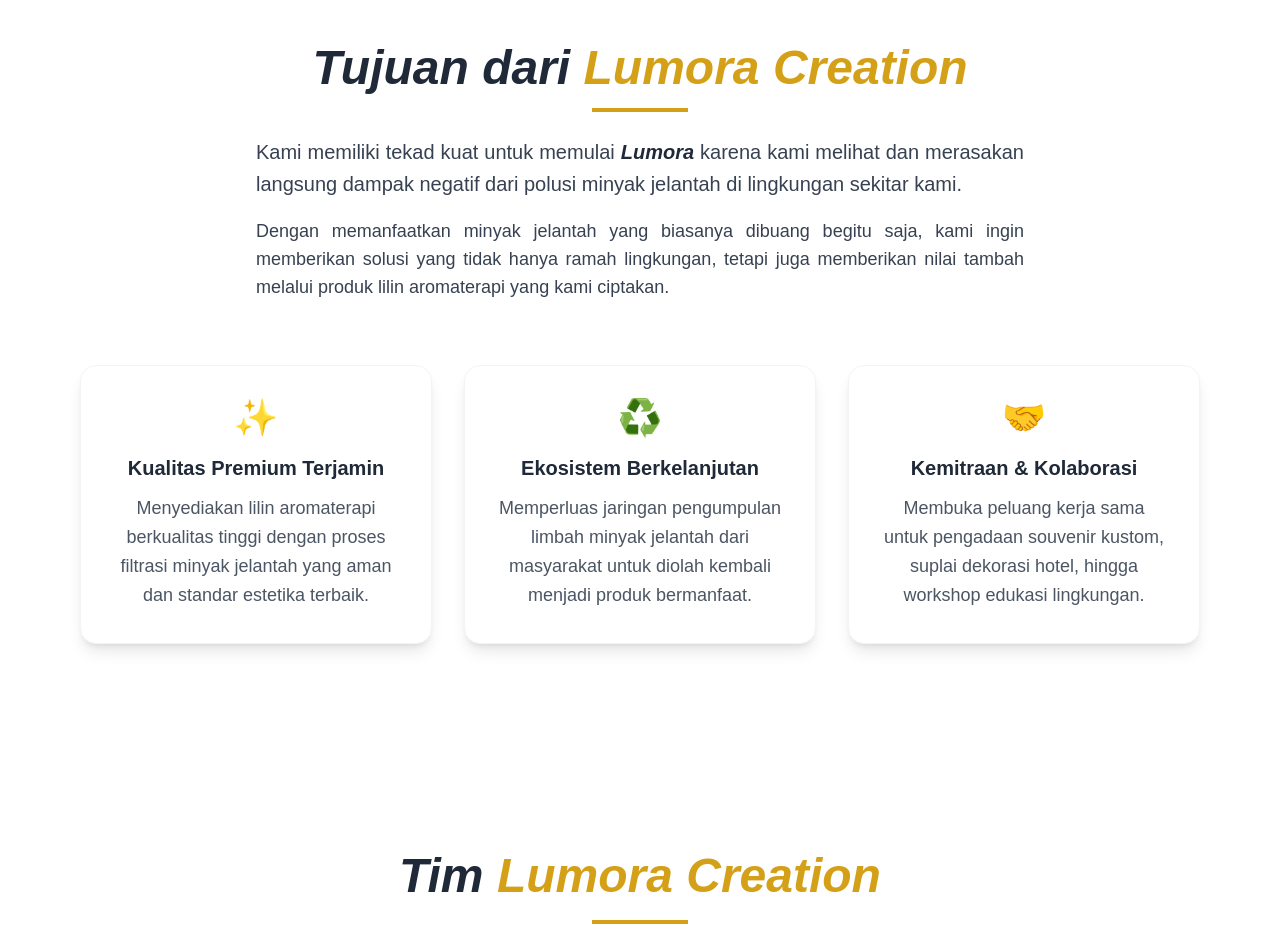
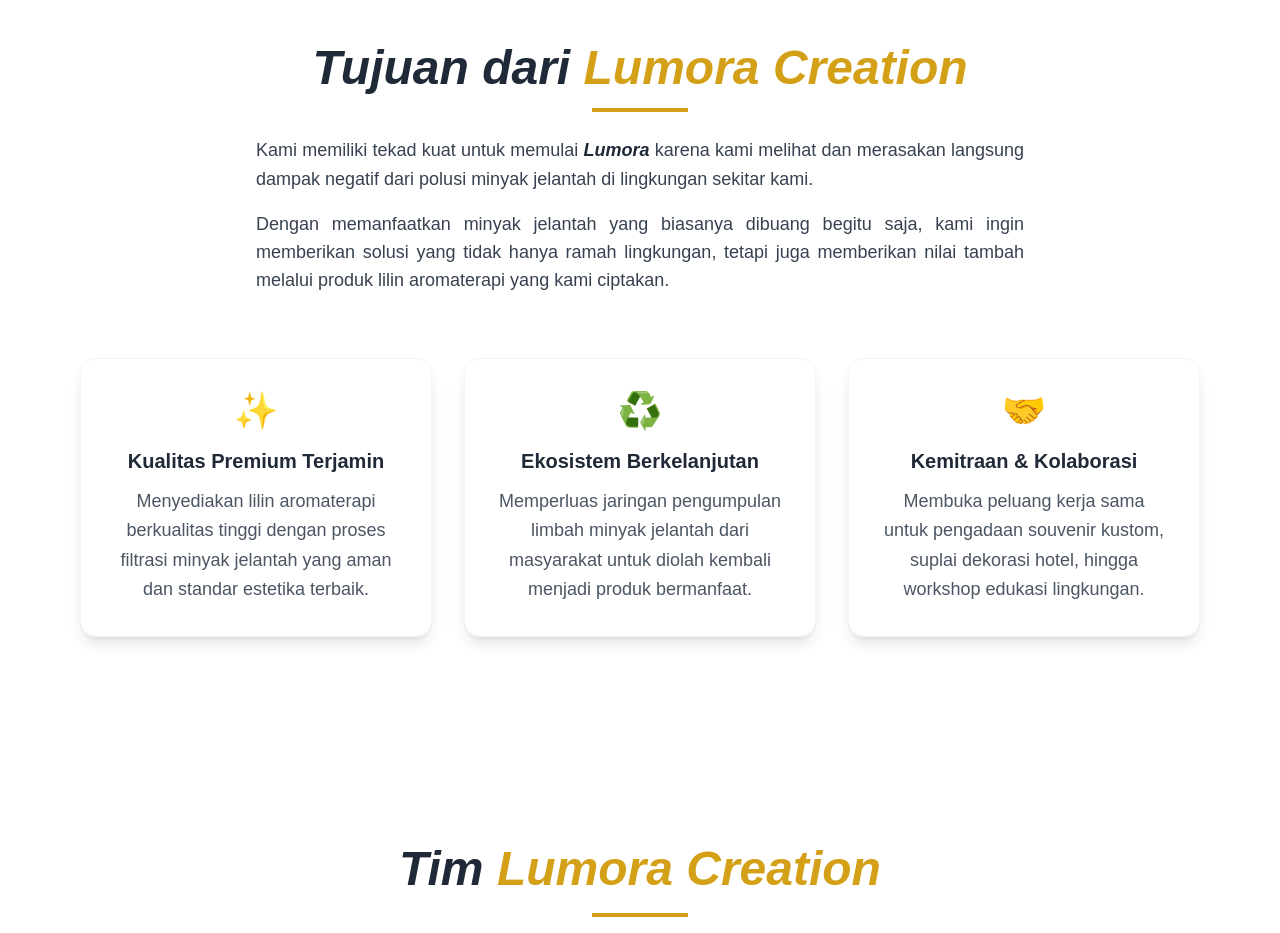
Before and after one commit to Krisnanda7/Lumora-Creation, a Next.js app: page / in a window 1280 px wide. Shown: the part 5120-6053 px from the top of the page. Built offline with nearby package versions, Linux system fonts and the light colour scheme.

Commit message:
fix: build

```diff
--- a/components/goal.tsx
+++ b/components/goal.tsx
@@ -34,7 +34,7 @@
               <span className="text-[#D4A017]">Lumora Creation</span>
             </h2>
             <div className="w-24 h-1 bg-[#D4A017] mx-auto mb-6"></div>
-            <p className="max-w-3xl mx-auto text-xl leading-relaxed text-gray-700 text-justify text-lg">
+            <p className="max-w-3xl mx-auto  leading-relaxed text-gray-700 text-justify text-lg">
               Kami memiliki tekad kuat untuk memulai{" "}
               <span className="font-semibold text-gray-800 italic">Lumora</span>{" "}
               karena kami melihat dan merasakan langsung dampak negatif dari
```
